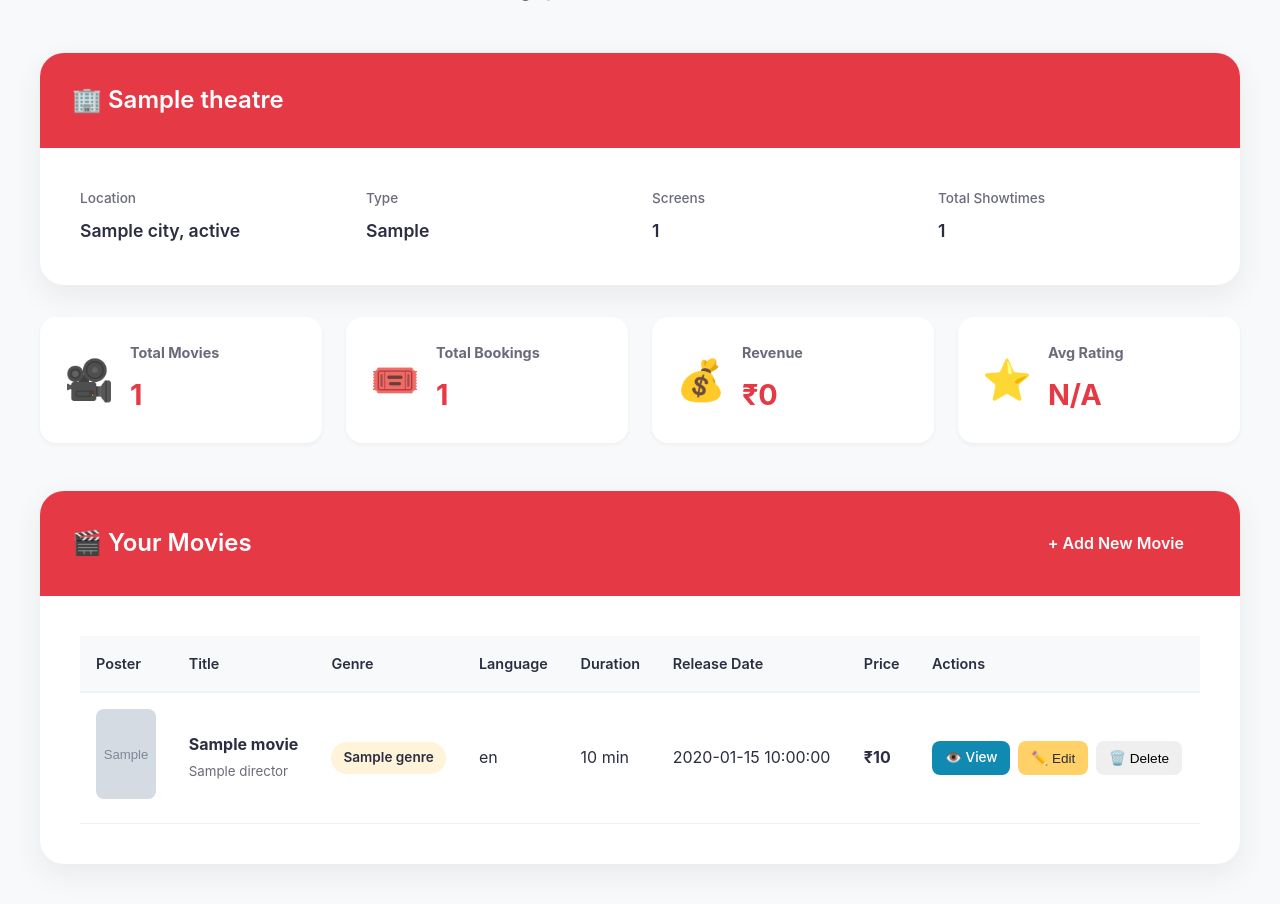
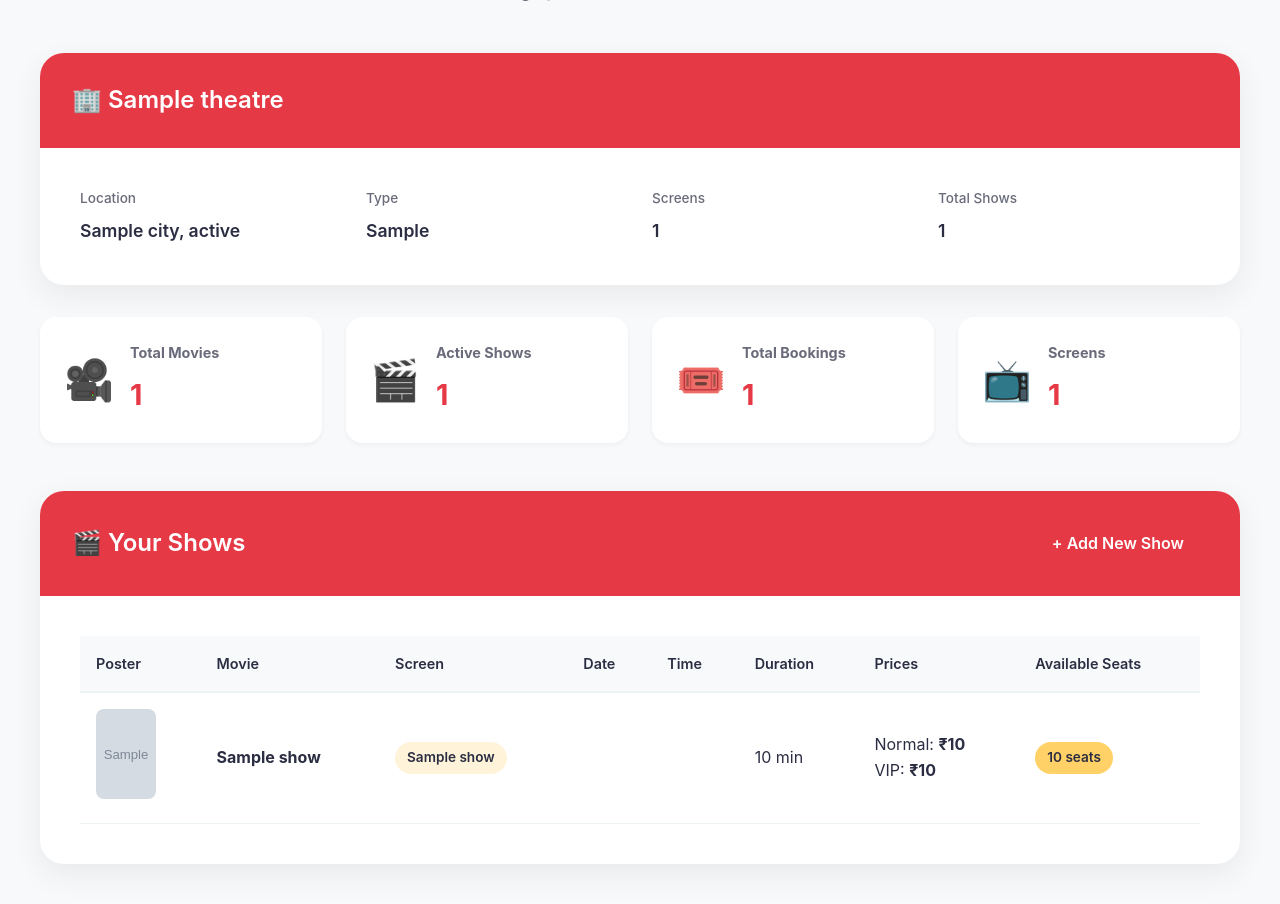
Before and after one commit to Sonu-kumawat-ai/booknow, a Flask app: template templates/theatre_dashboard.html in a window 1280 px wide. Shown: the part 95-999 px from the top of the page. Run offline with Flask 3, Linux system fonts and the light colour scheme; the template is opened without the code that fills it: most values are stand-ins (such as "Sample title", 1, 10 or a date in 2020); grey boxes marked "Sample" are stand-in pictures; some libraries are stand-ins or nearby versions.

Commit message:
add features

```diff
--- a/templates/theatre_dashboard.html
+++ b/templates/theatre_dashboard.html
@@ -115,8 +115,8 @@
                             <span class="info-value">{{ total_screens }}</span>
                         </div>
                         <div class="info-item">
-                            <span class="info-label">Total Showtimes</span>
-                            <span class="info-value">{{ total_showtimes }}</span>
+                            <span class="info-label">Total Shows</span>
+                            <span class="info-value">{{ total_shows }}</span>
                         </div>
                     </div>
                 </div>
@@ -132,6 +132,13 @@
                     </div>
                 </div>
                 <div class="stat-card">
+                    <div class="stat-icon">🎬</div>
+                    <div class="stat-info">
+                        <h4>Active Shows</h4>
+                        <p class="stat-number">{{ total_shows }}</p>
+                    </div>
+                </div>
+                <div class="stat-card">
                     <div class="stat-icon">🎟️</div>
                     <div class="stat-info">
                         <h4>Total Bookings</h4>
@@ -139,65 +146,57 @@
                     </div>
                 </div>
                 <div class="stat-card">
-                    <div class="stat-icon">💰</div>
+                    <div class="stat-icon">📺</div>
                     <div class="stat-info">
-                        <h4>Revenue</h4>
-                        <p class="stat-number">₹0</p>
-                    </div>
-                </div>
-                <div class="stat-card">
-                    <div class="stat-icon">⭐</div>
-                    <div class="stat-info">
-                        <h4>Avg Rating</h4>
-                        <p class="stat-number">N/A</p>
+                        <h4>Screens</h4>
+                        <p class="stat-number">{{ total_screens }}</p>
                     </div>
                 </div>
             </div>
 
-            <!-- Movies List -->
+            <!-- Shows List -->
             <div class="profile-card">
                 <div class="card-header" style="display: flex; justify-content: space-between; align-items: center;">
-                    <h3>🎬 Your Movies</h3>
-                    <a href="{{ url_for('movie.add_movie') }}" class="btn btn-primary">+ Add New Movie</a>
+                    <h3>🎬 Your Shows</h3>
+                    <a href="{{ url_for('movie.add_movie') }}" class="btn btn-primary">+ Add New Show</a>
                 </div>
                 <div class="card-body">
-                    {% if my_movies %}
+                    {% if my_shows %}
                         <div class="movies-table-container">
                             <table class="movies-table">
                                 <thead>
                                     <tr>
                                         <th>Poster</th>
-                                        <th>Title</th>
-                                        <th>Genre</th>
-                                        <th>Language</th>
+                                        <th>Movie</th>
+                                        <th>Screen</th>
+                                        <th>Date</th>
+                                        <th>Time</th>
                                         <th>Duration</th>
-                                        <th>Release Date</th>
-                                        <th>Price</th>
-                                        <th>Actions</th>
+                                        <th>Prices</th>
+                                        <th>Available Seats</th>
                                     </tr>
                                 </thead>
                                 <tbody>
-                                    {% for movie in my_movies %}
+                                    {% for show in my_shows %}
                                     <tr>
                                         <td>
-                                            <img src="{{ movie.poster_url }}" alt="{{ movie.title }}" class="movie-thumbnail">
+                                            <img src="{{ show.movie_poster }}" alt="{{ show.movie_title }}" class="movie-thumbnail">
                                         </td>
                                         <td>
-                                            <strong>{{ movie.title }}</strong>
-                                            <br>
-                                            <small style="color: var(--text-dark); opacity: 0.7;">{{ movie.director }}</small>
+                                            <strong>{{ show.movie_title }}</strong>
                                         </td>
-                                        <td><span class="badge">{{ movie.genre }}</span></td>
-                                        <td>{{ movie.language }}</td>
-                                        <td>{{ movie.duration }} min</td>
-                                        <td>{{ movie.release_date }}</td>
-                                        <td><strong>₹{{ movie.ticket_price }}</strong></td>
+                                        <td><span class="badge">{{ show.screen_name }}</span></td>
+                                        <td>{{ show.show_date }}</td>
+                                        <td><strong>{{ show.show_time }}</strong></td>
+                                        <td>{{ show.movie_duration }} min</td>
                                         <td>
-                                            <div class="action-btns">
-                                                <a href="{{ url_for('movie.movie_details', movie_id=movie._id) }}" class="btn-sm btn-info" title="View Details">👁️ View</a>
-                                                <button class="btn-sm btn-warning" onclick="editMovie('{{ movie._id }}')" title="Edit">✏️ Edit</button>
-                                                <button class="btn-sm btn-danger" onclick="deleteMovie('{{ movie._id }}', '{{ movie.title }}')" title="Delete">🗑️ Delete</button>
-                                            </div>
+                                            Normal: <strong>₹{{ show.ticket_price }}</strong><br>
+                                            VIP: <strong>₹{{ show.vip_price }}</strong>
+                                        </td>
+                                        <td>
+                                            <span class="badge" style="background: var(--primary-yellow); color: var(--dark-navy);">
+                                                {{ show.available_seats }} seats
+                                            </span>
                                         </td>
                                     </tr>
                                     {% endfor %}
@@ -207,9 +206,9 @@
                     {% else %}
                         <div class="empty-state">
                             <div class="empty-icon">🎬</div>
-                            <h4>No Movies Added Yet</h4>
-                            <p>Start by adding your first movie to the platform</p>
-                            <a href="{{ url_for('movie.add_movie') }}" class="btn btn-primary" style="margin-top: 1rem;">Add Your First Movie</a>
+                            <h4>No Shows Scheduled</h4>
+                            <p>Start by adding your first show to the platform</p>
+                            <a href="{{ url_for('movie.add_movie') }}" class="btn btn-primary" style="margin-top: 1rem;">Add Your First Show</a>
                         </div>
                     {% endif %}
                 </div>
```
Also changed, not shown: modules/auth.py (+6 -3 lines), modules/main.py (+29 -5 lines), modules/movie.py (+70 -13 lines), modules/theatre.py (+45 -23 lines), static/css/index.css (+4 -3 lines), static/js/add_movie.js (+17 -0 lines), templates/add_movie.html (+5 -4 lines), templates/index.html (+6 -6 lines), static/image/images.jpg (added), static/image/images2.jpg (added), static/image/images3.jpg (added).
